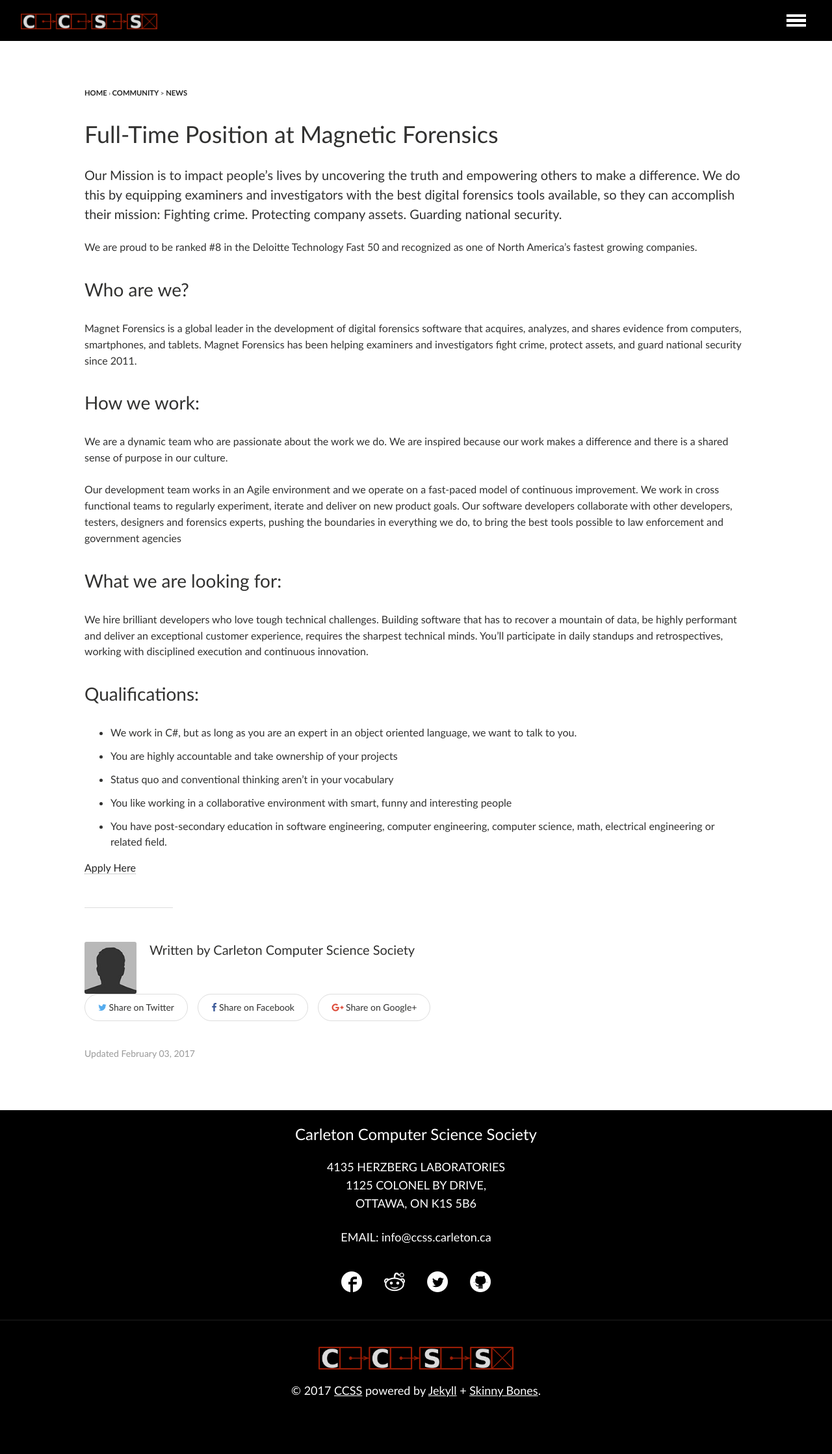
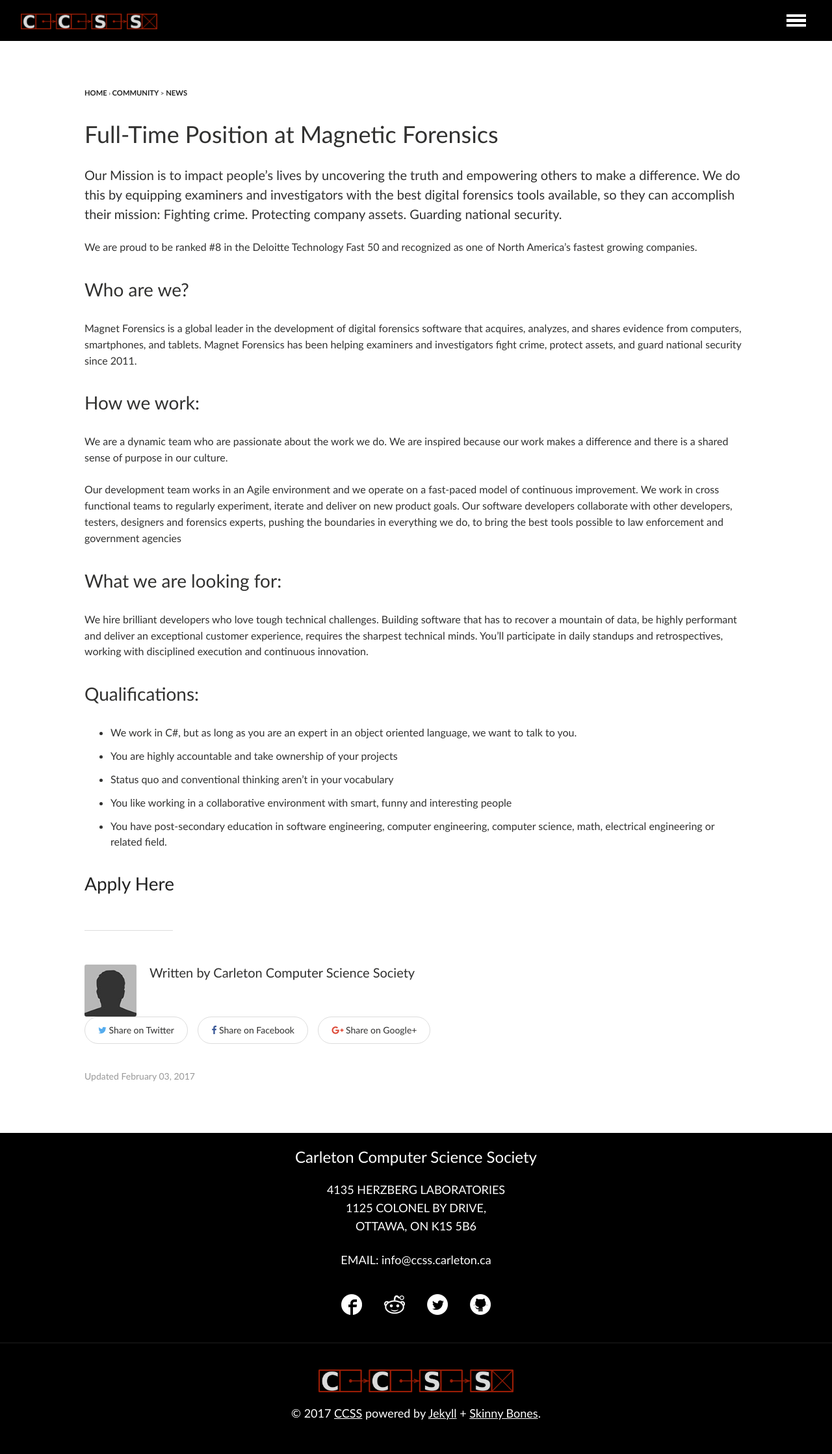
Before and after one commit to CarletonComputerScienceSociety/carletoncomputersciencesociety.github.io, a Jekyll site: the page built from community/news/_posts/2017-02-03-full-time-position-at-magnetic-forensics.md, in a window 1280 px wide. Shown: the whole page at 65% size. Built offline with Jekyll 4.4.1, drawn with Linux system fonts in a browser that asks for light colours; before the commit the page ends 2202 px from its top, so only the background shows below that.

```diff
--- a/community/news/_posts/2017-02-03-full-time-position-at-magnetic-forensics.md
+++ b/community/news/_posts/2017-02-03-full-time-position-at-magnetic-forensics.md
@@ -33,4 +33,4 @@ by: Brittny Lapierre
   <li>You have post-secondary education in software engineering, computer engineering, computer science, math, electrical engineering or related field.</li>
 </ul>
 
-<a href="https://www.magnetforensics.com/job-positions/software-developer-2/" target="_blank">Apply Here</a>
+<h3><a href="https://www.magnetforensics.com/job-positions/software-developer-2/" target="_blank">Apply Here</a></h3>
```
